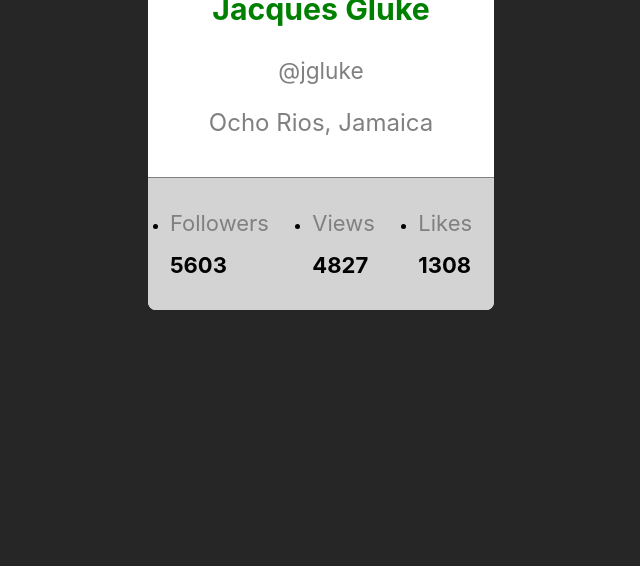
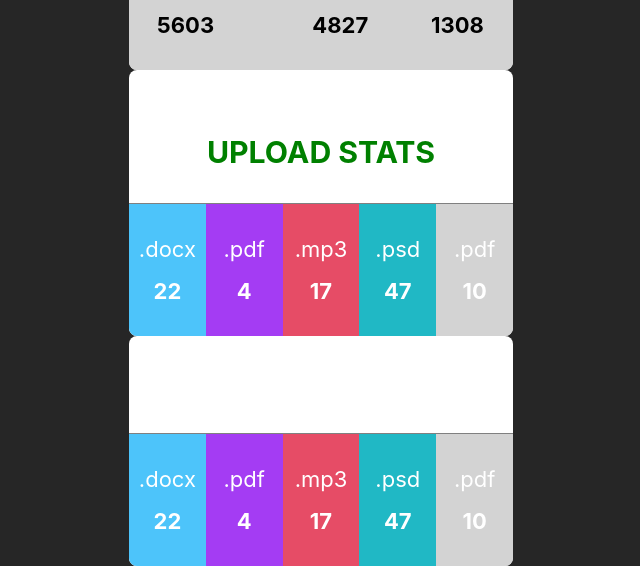
Before and after one commit to arkdau/goit-react-hw-01-components, a React (Create React App) app: page / in a window 1280 px wide. Shown: the part 360-926 px from the top of the page, without its empty margins (319-959 px from the left). Before the commit the page ends 800 px from the top, so only its background shows below. Built offline with nearby package versions, Linux system fonts and the light colour scheme.

Commit message:
feat: add clsx module

```diff
--- a/package.json
+++ b/package.json
@@ -7,6 +7,7 @@
     "@testing-library/jest-dom": "^5.16.3",
     "@testing-library/react": "^12.1.4",
     "@testing-library/user-event": "^13.5.0",
+    "clsx": "^2.0.0",
     "react": "^18.1.0",
     "react-dom": "^18.1.0",
     "react-scripts": "5.0.1",
--- a/src/components/App.jsx
+++ b/src/components/App.jsx
@@ -1,5 +1,7 @@
 import Profile from './Profile/Profile';
+import Statistics from './Statistics/Statistics';
 import user from './Profile/user.json';
+import data from './Statistics/data.json';
 
 export const App = () => {
   return (
@@ -12,17 +14,8 @@
         stats={user.stats}
       />
 
+     <Statistics title="Upload stats" stats={data} />
+     <Statistics stats={data} />
     </>
-
-
-
-
-
-
-
-
-
-
-
   );
 };
--- /dev/null
+++ b/src/components/Statistics/Statistics.jsx
@@ -0,0 +1,24 @@
+import clsx from 'clsx';
+ import css from './Statistics.module.css';
+ // import { element, PropTypes } from 'prop-types';
+
+
+const Statistics = ({title, stats}) => (
+    <section className={css.statistics}>
+      <h2 className={css.title}>{title}</h2>
+
+      <ul className={css.statList}>
+       {stats.map((item, index) => {
+          let color = [css.color0, css.color1, css.color2, css.color3];
+          return (
+               <li key={item.id} className={clsx(css.item, color[index])}>
+                   <span className={css.label}>{item.label}</span>
+                   <span className={css.percentage}>{item.percentage}</span>
+               </li>
+      )
+       })}
+     </ul>
+    </section>
+)
+
+export default Statistics
--- /dev/null
+++ b/src/components/Statistics/Statistics.module.css
@@ -0,0 +1,76 @@
+.statistics {
+   width: 80%;
+   max-width: 1140px;
+   margin: auto;
+   display: flex;
+   flex-direction: column;
+   position: relative;
+   padding-top: 0.5rem;
+   border-radius: 8px;
+   background: #fff;
+   overflow: hidden;
+}
+
+.title {
+  padding: 0.5rem;
+  text-align: center;
+  text-transform: uppercase;;
+font-size: 32Q;
+font-weight: bold;
+color: green;
+margin-top: 3rem;
+}
+
+
+.statList {
+  display: flex;
+  flex-direction: row;
+  justify-content: center;
+padding-left: 0;
+margin: 0;
+background-color: lightgrey;
+border-top: 1px solid grey;
+}
+
+.item {
+  display: flex;
+  flex-direction: column;
+  padding: 0q;
+  text-align: center;
+  width: 6rem;
+}
+
+.label {
+  display: block;
+  font-size: 22px;
+  color: white;
+  margin: 2rem 0 1rem 0;
+}
+
+.percentage {
+  display: block;
+  font-size: 22px;
+  font-weight: bold;
+  color: white;
+  margin: 0 0 2rem 0;
+}
+
+.stats > li {
+  margin: auto auto;
+}
+
+.color0 {
+  background-color: #4dc4fa ;
+}
+
+.color1 {
+  background-color: #a43cf3;
+}
+
+.color2 {
+  background-color: #e64c66;
+}
+
+.color3 {
+  background-color: #20b8c5;
+}
--- /dev/null
+++ b/src/components/Statistics/data.json
@@ -0,0 +1,7 @@
+[
+  { "id": "id-1", "label": ".docx", "percentage": 22 },
+  { "id": "id-2", "label": ".pdf", "percentage": 4 },
+  { "id": "id-3", "label": ".mp3", "percentage": 17 },
+  { "id": "id-4", "label": ".psd", "percentage": 47 },
+  { "id": "id-5", "label": ".pdf", "percentage": 10 }
+]
```
Also changed, not shown: 1 other file (tests, documents, lock files or other folders).
